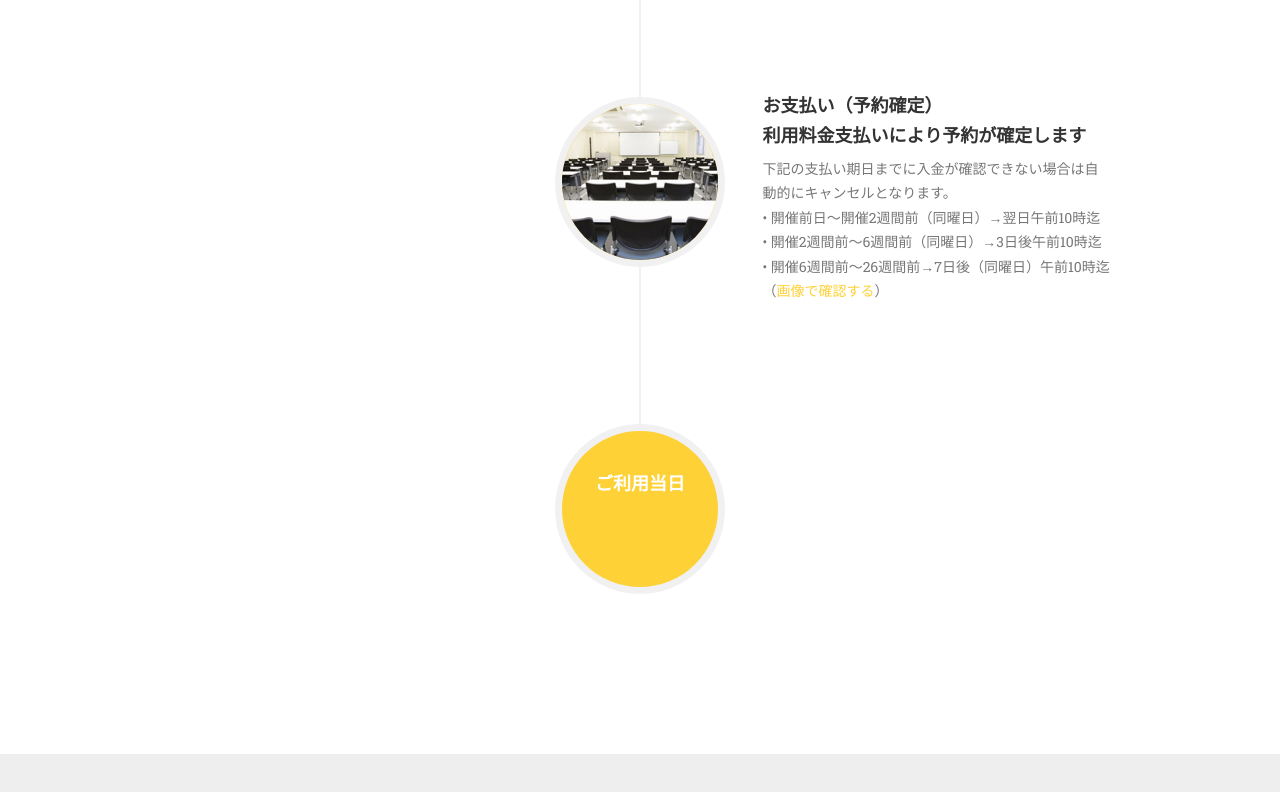
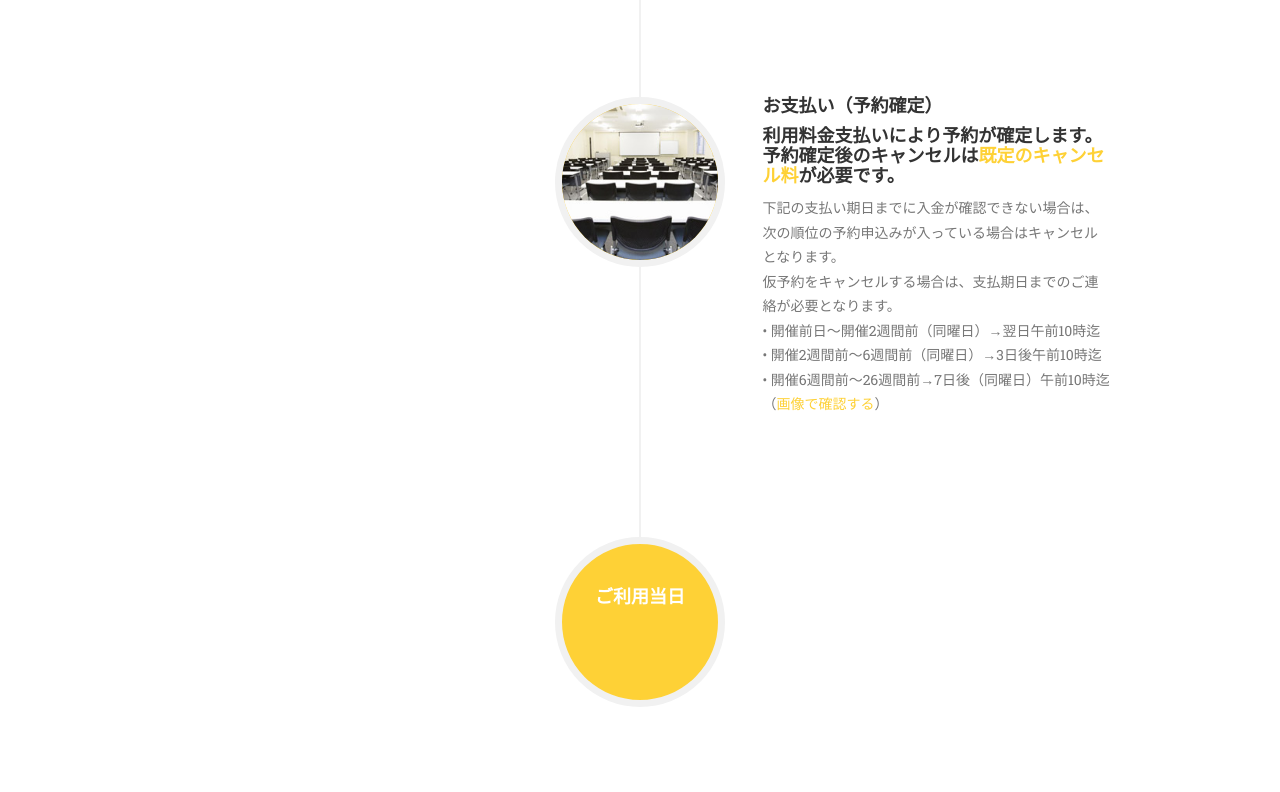
Before and after one commit to coedo/seminar, a website: page index.html in a window 1280 px wide. Shown: the part 3892-4684 px from the top of the page. Drawn offline with nearby package versions, Linux system fonts and the light colour scheme; a web font is replaced by a local one.

Commit message:
Update confirm

```diff
--- a/index.html
+++ b/index.html
@@ -285,10 +285,12 @@
                             <div class="timeline-panel">
                                 <div class="timeline-heading">
                                     <h4>お支払い（予約確定）</h4>
-                                    <h4 class="subheading">利用料金支払いにより予約が確定します</h4>
+                                    <h4 class="subheading">
+                                      利用料金支払いにより予約が確定します。予約確定後のキャンセルは<a href="http://blog.coworking.tokyo.jp/p/rental-space.html#cancel" target="cancel">既定のキャンセル料</a>が必要です。
+                                    </h4>
                                 </div>
                                 <div class="timeline-body">
-                                    <p class="text-muted">下記の支払い期日までに入金が確認できない場合は自動的にキャンセルとなります。<br>• 開催前日〜開催2週間前（同曜日）→翌日午前10時迄<br>• 開催2週間前〜6週間前（同曜日）→3日後午前10時迄<br>• 開催6週間前〜26週間前→7日後（同曜日）午前10時迄<br>（<a href="https://drive.google.com/file/d/0ByIy_CNPn3k_SXRHMkFhQk1ROTQ/view?usp=sharing" target="limit">画像で確認する</a>）</p>
+                                    <p class="text-muted">下記の支払い期日までに入金が確認できない場合は、次の順位の予約申込みが入っている場合はキャンセルとなります。<br>仮予約をキャンセルする場合は、支払期日までのご連絡が必要となります。<br>• 開催前日〜開催2週間前（同曜日）→翌日午前10時迄<br>• 開催2週間前〜6週間前（同曜日）→3日後午前10時迄<br>• 開催6週間前〜26週間前→7日後（同曜日）午前10時迄<br>（<a href="https://drive.google.com/file/d/0ByIy_CNPn3k_SXRHMkFhQk1ROTQ/view?usp=sharing" target="limit">画像で確認する</a>）</p>
                                 </div>
                             </div>
                         </li>
```
